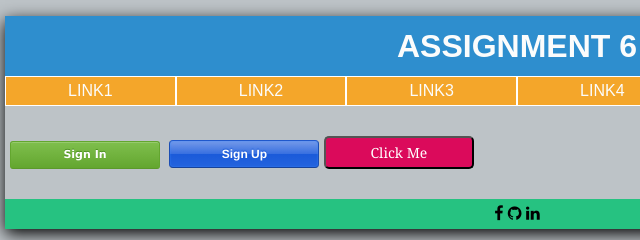
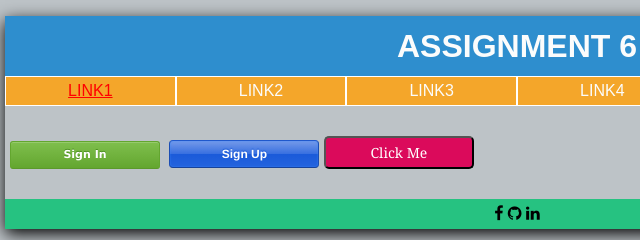
Before and after one commit to tricaonguyen/w6-homework, a plain HTML site: page index.html in a window 1280 px wide. In both pictures the pointer is over the link "LINK1". Shown: the top 240 px of the page, 123-763 px from the left. Drawn offline with Linux system fonts and the light colour scheme.

Commit message:
modify for accessiblity

```diff
--- a/stylesheets/styles.css
+++ b/stylesheets/styles.css
@@ -65,6 +65,11 @@ h1 {
 a {
 	text-decoration: none;
 	color: rgb(251, 252, 252);
+}
+
+a:hover {
+	color: red;
+	text-decoration: underline;
 }
 
 #output-here {
```
